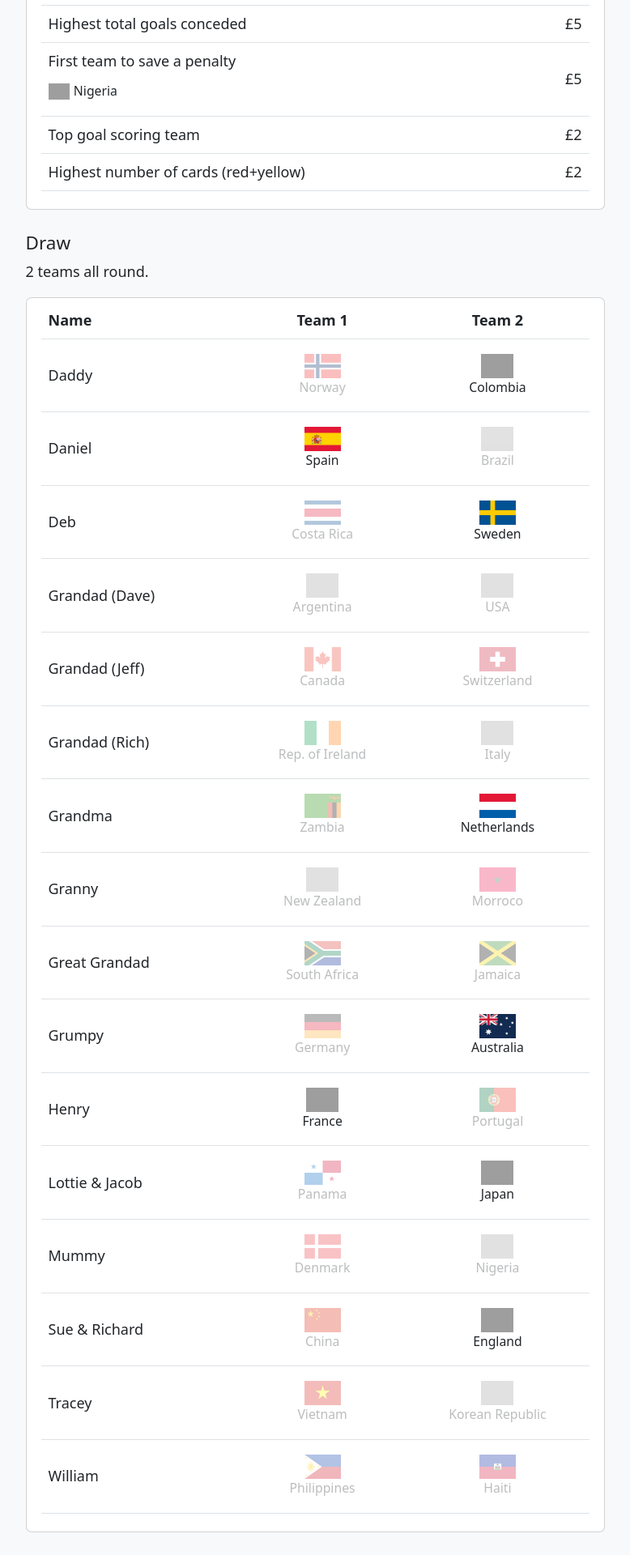
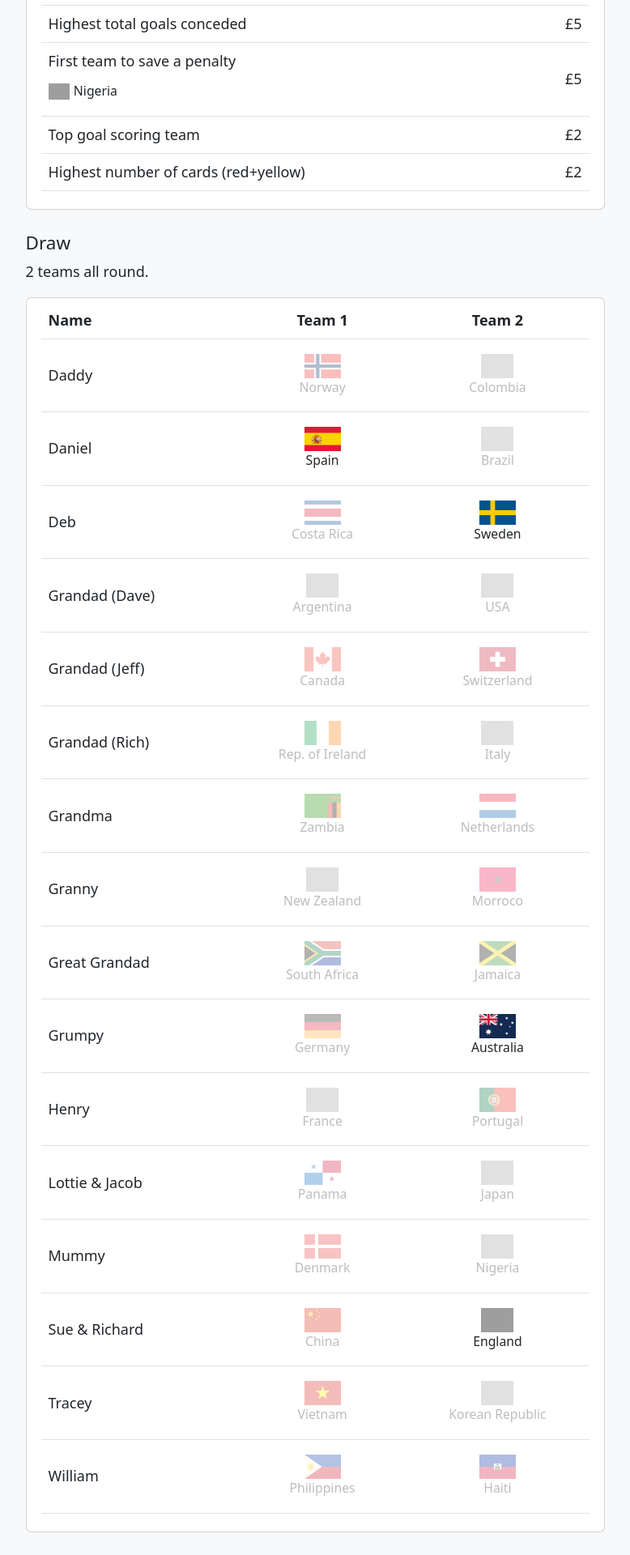
Before and after one commit to jimmyrule/rowells, a Jekyll site: the page built from index.html, in a window 1280 px wide. Shown: the part 724-2644 px from the top of the page at 81% size, without its empty margins (251-1029 px from the left). Built offline with Jekyll 4.4.1, drawn with Linux system fonts in a browser that asks for light colours; nearby versions of some CDN libraries; grey boxes are pictures that could not be loaded.

Commit message:
Updated eliminated teams

```diff
--- a/index.html
+++ b/index.html
@@ -102,7 +102,7 @@
 						    </div>
 							</td>
 							<td>
-								<div class="d-flex align-items-center flex-column text-center py-2">
+								<div class="d-flex align-items-center flex-column text-center py-2 eliminated">
 									<img src="/assets/images/COL.png" alt="Colombia flag" height="30">
 									<small>Colombia</small>
 								</div>
@@ -192,7 +192,7 @@
 								</div>
 							</td>
 							<td>
-								<div class="d-flex align-items-center flex-column text-center py-2">
+								<div class="d-flex align-items-center flex-column text-center py-2 eliminated">
 									<img src="/assets/images/NED.png" alt="Netherlands flag" height="30">
 									<small>Netherlands</small>
 								</div>
@@ -246,7 +246,7 @@
 						<tr>
 				      <td class="align-middle">Henry</td>
 				      <td>
-								<div class="d-flex align-items-center flex-column text-center py-2">
+								<div class="d-flex align-items-center flex-column text-center py-2 eliminated">
 									<img src="/assets/images/FRA.png" alt="France flag" height="30">
 									<small>France</small>
 								</div>
@@ -267,7 +267,7 @@
 								</div>
 							</td>
 							<td>
-								<div class="d-flex align-items-center flex-column text-center py-2">
+								<div class="d-flex align-items-center flex-column text-center py-2 eliminated">
 									<img src="/assets/images/JPN.png" alt="Japan flag" height="30">
 									<small>Japan</small>
 								</div>
```
